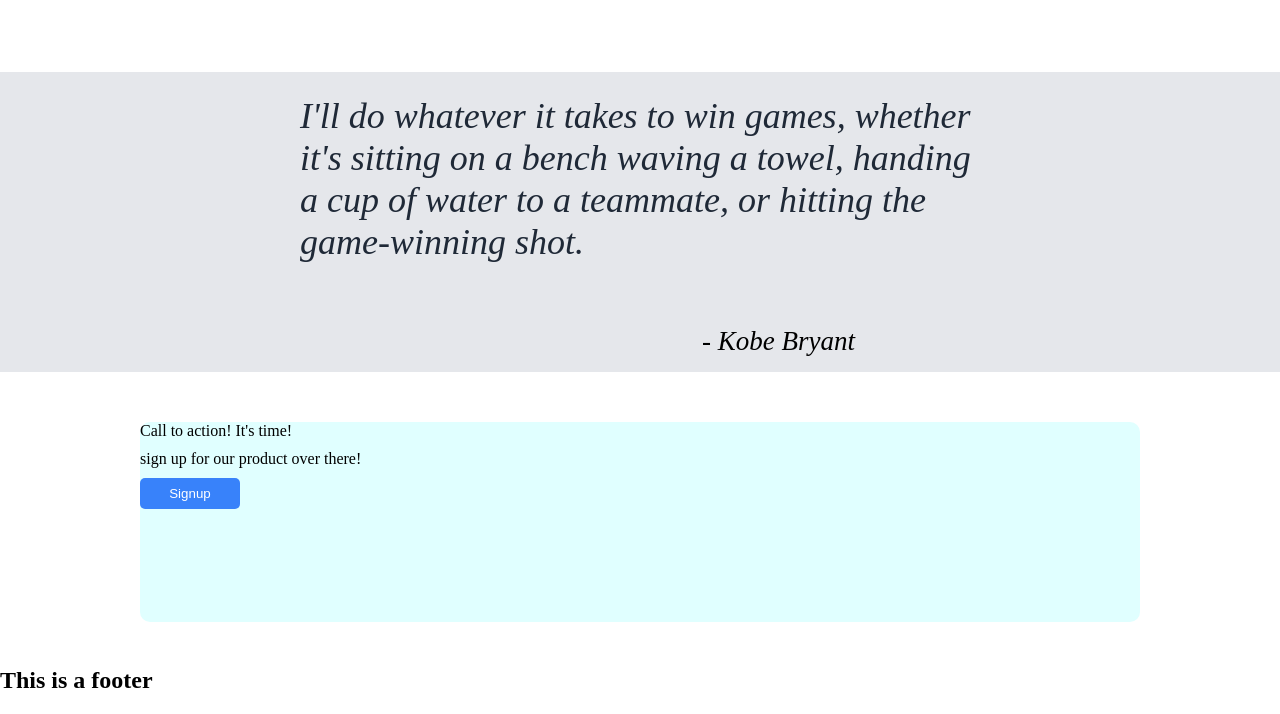
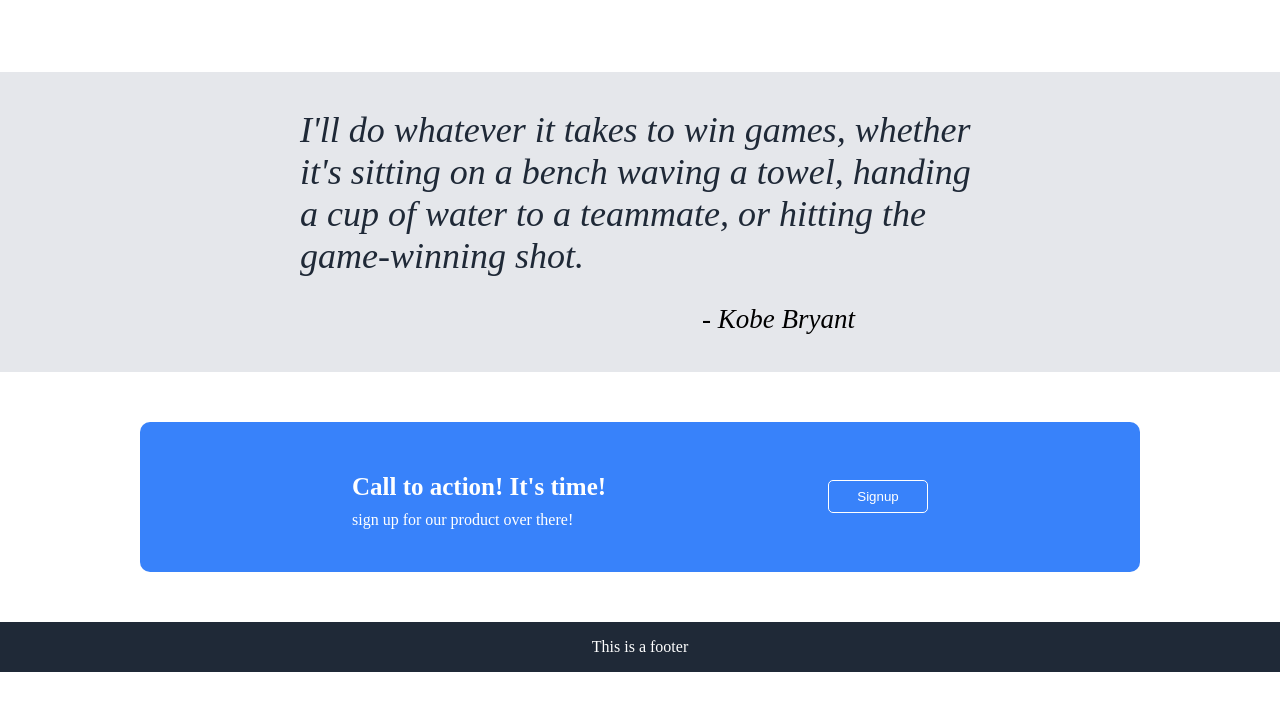
Before and after one commit to Braxton355/Landing-Page-Practice, a plain HTML site: page index.html in a window 1280 px wide. Shown: the part 764-1478 px from the top of the page. After the commit the page ends 1436 px from the top, so only its background shows below. Drawn offline with Linux system fonts and the light colour scheme.

Commit message:
Finished page - Added last section/ footer - Added more style

```diff
--- a/index.html
+++ b/index.html
@@ -45,17 +45,19 @@
     </section>
     <section class="section-3">
         <p class="s3-main-text">I'll do whatever it takes to win games, whether it's sitting on a bench waving a towel, handing a cup of water to a teammate, or hitting the game-winning shot.</p>
-        <p class="subfont" id="s3-subtext">- Kobe Bryant</p>
+        <p class="subfont" id="s3-subtext"> - Kobe Bryant</p>
     </section>
     <section class="section-4">
         <div class="container-2">
-            <p>Call to action! It's time!</p>
-            <p>sign up for our product over there!</p>
-            <button>Signup</button>
+            <div class="signup">
+                <p class="text-call">Call to action! It's time!</p>
+                <p class="text-sign">sign up for our product over there!</p>
+            </div>
+            <button class="button-2">Signup</button>
         </div>
     </section>
     <footer>
-        <h2>This is a footer</h2>
+        <p>This is a footer</p>
     </footer>
 </body>
 </html>
--- a/styles.css
+++ b/styles.css
@@ -74,6 +74,7 @@ button {
     border-radius: 5px;
     background-color: #3882FA;
     color: white;
+    flex-grow: 0;
 }
 
 /* section-2 content */
@@ -119,6 +120,7 @@ button {
     flex-direction: column;
     height: 300px;
     justify-content: center;
+    align-items: center;
 }
 
 .s3-main-text {
@@ -128,7 +130,7 @@ button {
     color: #1f2937;
 }
 
-.section-3, .container-2 > p {
+.s3-main-text, .container-2 > p {
     margin: 0;
 }
 
@@ -137,6 +139,7 @@ button {
     margin-right: 125px;
     font-style: italic;
     font-size: 27px;
+    margin-bottom: 0;
 }
 
 /* Section 4 Content  */
@@ -150,12 +153,42 @@ button {
 
 .container-2 {
     display: flex;
-    flex-direction: column;
+    justify-content: space-evenly;
+    align-items: center;
     width: 1000px;
-    height: 200px;
+    height: 150px;
     margin-top: 50px;
-    margin-bottom: 25px;
+    margin-bottom: 50px;
     border-radius: 10px;
-    background-color: lightcyan;
+    background-color: #3882FA;
     gap: 10px;
 }
+
+.button-2 {
+    border: white solid 1px;
+}
+
+.text-call {
+    color: white;
+    font-weight: bold;
+    font-size: 25px;
+    margin-bottom: 10px;
+}
+
+.text-sign {
+    color: white;
+    margin-top: 0;
+}
+
+/* Footer Content  */
+
+footer {
+    display: flex;
+    justify-content: center;
+    align-items: center;
+    background-color: #1f2937;
+}
+
+footer > p {
+    color: white;
+}
```
